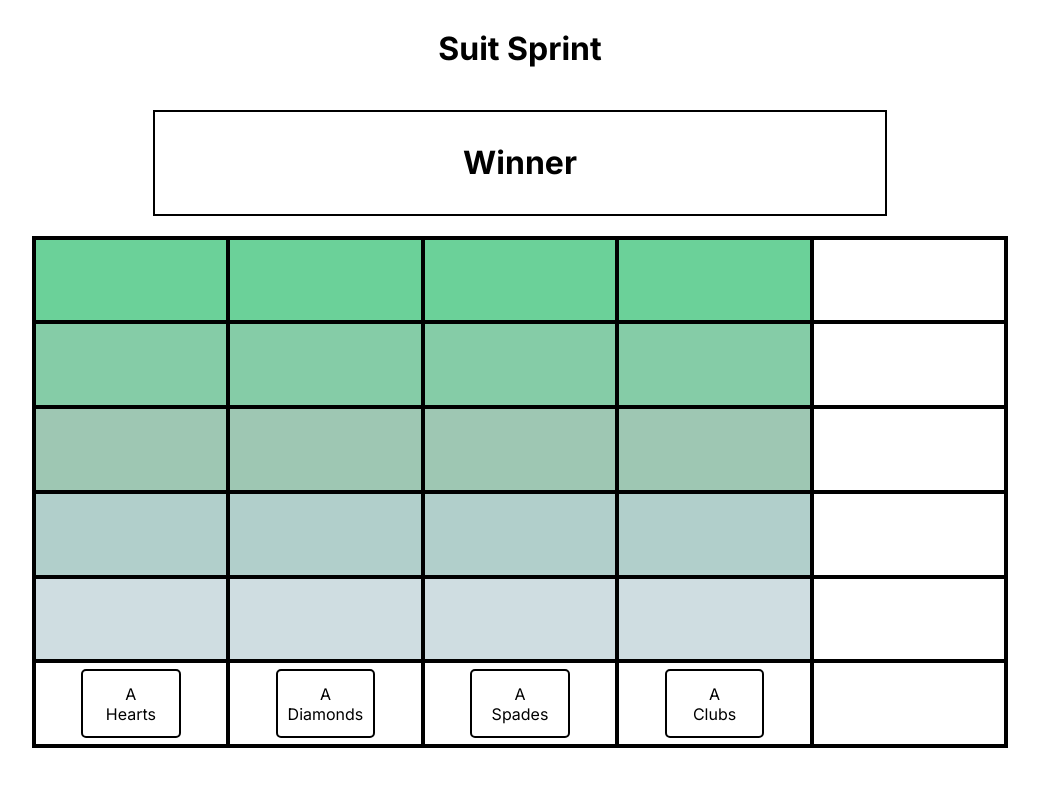
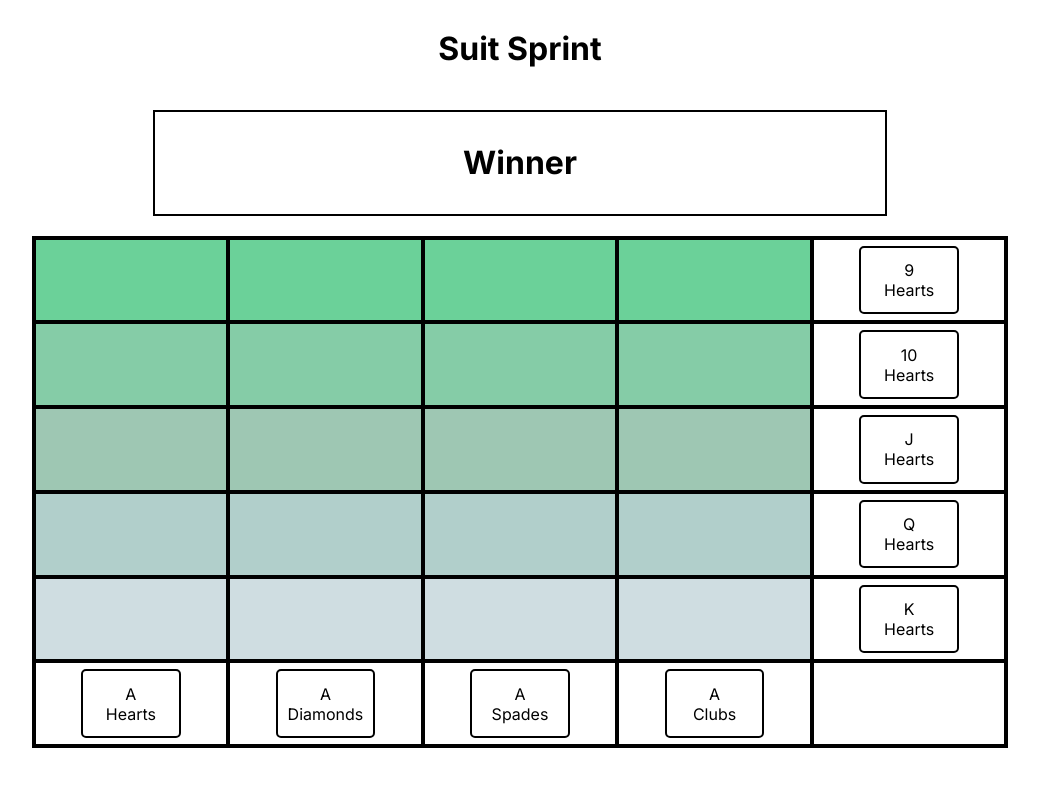
Before and after one commit to jshprintz/suit-sprint, a Next.js app: page / in a window 1280 px wide. Shown: the top 786 px of the page, without its empty margins (96-1135 px from the left). Built offline with nearby package versions, Linux system fonts and the light colour scheme.

Commit message:
Got last column working

```diff
--- a/src/app/Components/GameComponents/CardContainer/CardContainer.tsx
+++ b/src/app/Components/GameComponents/CardContainer/CardContainer.tsx
@@ -19,6 +19,7 @@ const CardContainer = ({
   const hidden: boolean = card?.hidden || false;
   const flipped: boolean = card?.flipped || false;
   const row: number = card?.row || 0;
+  // If the card is not in the current row, hide it
   const isHidden: boolean = row !== rowNum || rank === "";
 
   return (
--- a/src/app/Components/GameComponents/CardRow/CardRow.tsx
+++ b/src/app/Components/GameComponents/CardRow/CardRow.tsx
@@ -2,6 +2,13 @@ import React from "react";
 import styled from "styled-components";
 import CardContainer from "../CardContainer/CardContainer";
 import { ICardRowProps } from "../../types/interfaces";
+import {
+  RowFive,
+  RowFour,
+  RowOne,
+  RowThree,
+  RowTwo,
+} from "../../objects/gameObjects";
 
 const CardRow = ({
   color,
@@ -11,11 +18,24 @@ const CardRow = ({
   return (
     <Container color={color}>
       {cards.map((card, i) => {
-
-
         return <CardContainer key={i} card={card} rowNum={rowNum} />;
       })}
-      <CardContainer color="white" rowNum={rowNum} />
+      {rowNum === 0 && <CardContainer color="white" rowNum={rowNum} />}
+      {rowNum === 1 && (
+        <CardContainer color="white" card={RowOne} rowNum={rowNum} />
+      )}
+      {rowNum === 2 && (
+        <CardContainer color="white" card={RowTwo} rowNum={rowNum} />
+      )}
+      {rowNum === 3 && (
+        <CardContainer color="white" card={RowThree} rowNum={rowNum} />
+      )}
+      {rowNum === 4 && (
+        <CardContainer color="white" card={RowFour} rowNum={rowNum} />
+      )}
+      {rowNum === 5 && (
+        <CardContainer color="white" card={RowFive} rowNum={rowNum} />
+      )}
     </Container>
   );
 };
--- a/src/app/Components/GamePage.tsx
+++ b/src/app/Components/GamePage.tsx
@@ -11,7 +11,13 @@ import {
 } from "./objects/gameObjects";
 
 const GamePage: React.FC = () => {
-  const cardRow: ICardProps[] = [AceHearts, AceDiamonds, AceSpades, AceClubs];
+
+  const cardRow: ICardProps[] = [
+    AceHearts,
+    AceDiamonds,
+    AceSpades,
+    AceClubs,
+  ];
   const gameBoard = [cardRow, cardRow, cardRow, cardRow, cardRow, cardRow];
 
   return (
@@ -22,7 +28,14 @@ const GamePage: React.FC = () => {
       <CardRowContainer>
         {gameBoard.map((cards, index) => {
           const rowNum: number = gameBoard.length - index - 1;
-          return <CardRow key={index} color={BlockColor[rowNum]} rowNum={rowNum} cards={cards} />;
+          return (
+            <CardRow
+              key={index}
+              color={BlockColor[rowNum]}
+              rowNum={rowNum}
+              cards={cards}
+            />
+          );
         })}
       </CardRowContainer>
     </Container>
--- a/src/app/Components/objects/gameObjects.ts
+++ b/src/app/Components/objects/gameObjects.ts
@@ -41,4 +41,50 @@ const AceClubs: ICardProps = {
   row: 0,
 };
 
-export { AceClubs, AceDiamonds, AceHearts, AceSpades, BlockColor };
+const RowOne: ICardProps = {
+  rank: "K",
+  suit: "Hearts",
+  flipped: true,
+  row: 1,
+};
+
+const RowTwo: ICardProps = {
+  rank: "Q",
+  suit: "Hearts",
+  flipped: true,
+  row: 2,
+};
+
+const RowThree: ICardProps = {
+  rank: "J",
+  suit: "Hearts",
+  flipped: true,
+  row: 3,
+};
+
+const RowFour: ICardProps = {
+  rank: "10",
+  suit: "Hearts",
+  flipped: true,
+  row: 4,
+};
+
+const RowFive: ICardProps = {
+  rank: "9",
+  suit: "Hearts",
+  flipped: true,
+  row: 5,
+};
+
+export {
+  AceClubs,
+  AceDiamonds,
+  AceHearts,
+  AceSpades,
+  BlockColor,
+  RowOne,
+  RowTwo,
+  RowThree,
+  RowFour,
+  RowFive,
+};
--- a/src/app/Components/types/interfaces.ts
+++ b/src/app/Components/types/interfaces.ts
@@ -2,7 +2,7 @@ interface ICardProps {
   rank: string;
   suit: string;
   flipped: boolean;
-  hidden: boolean;
+  hidden?: boolean;
   row: number;
 }
 
```
